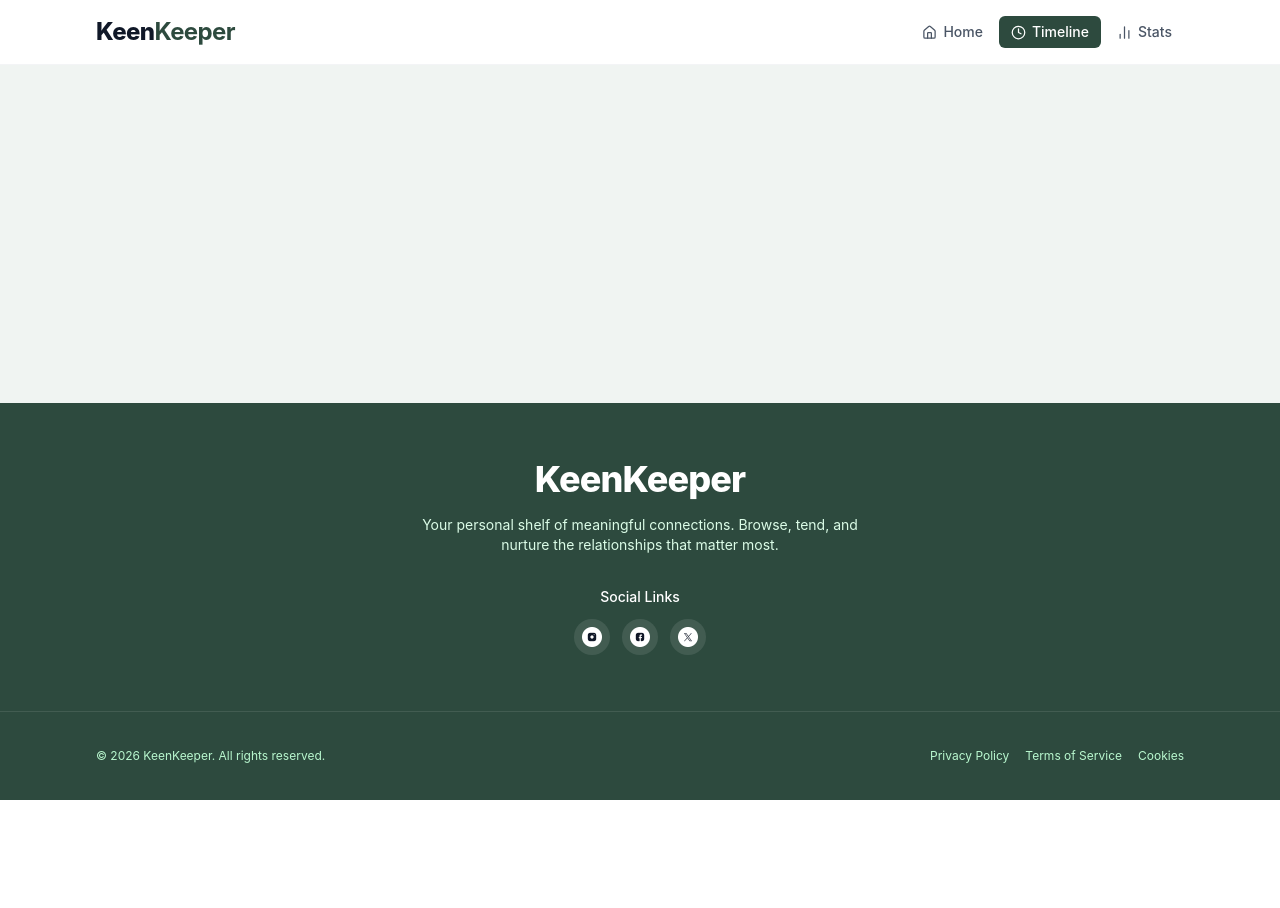
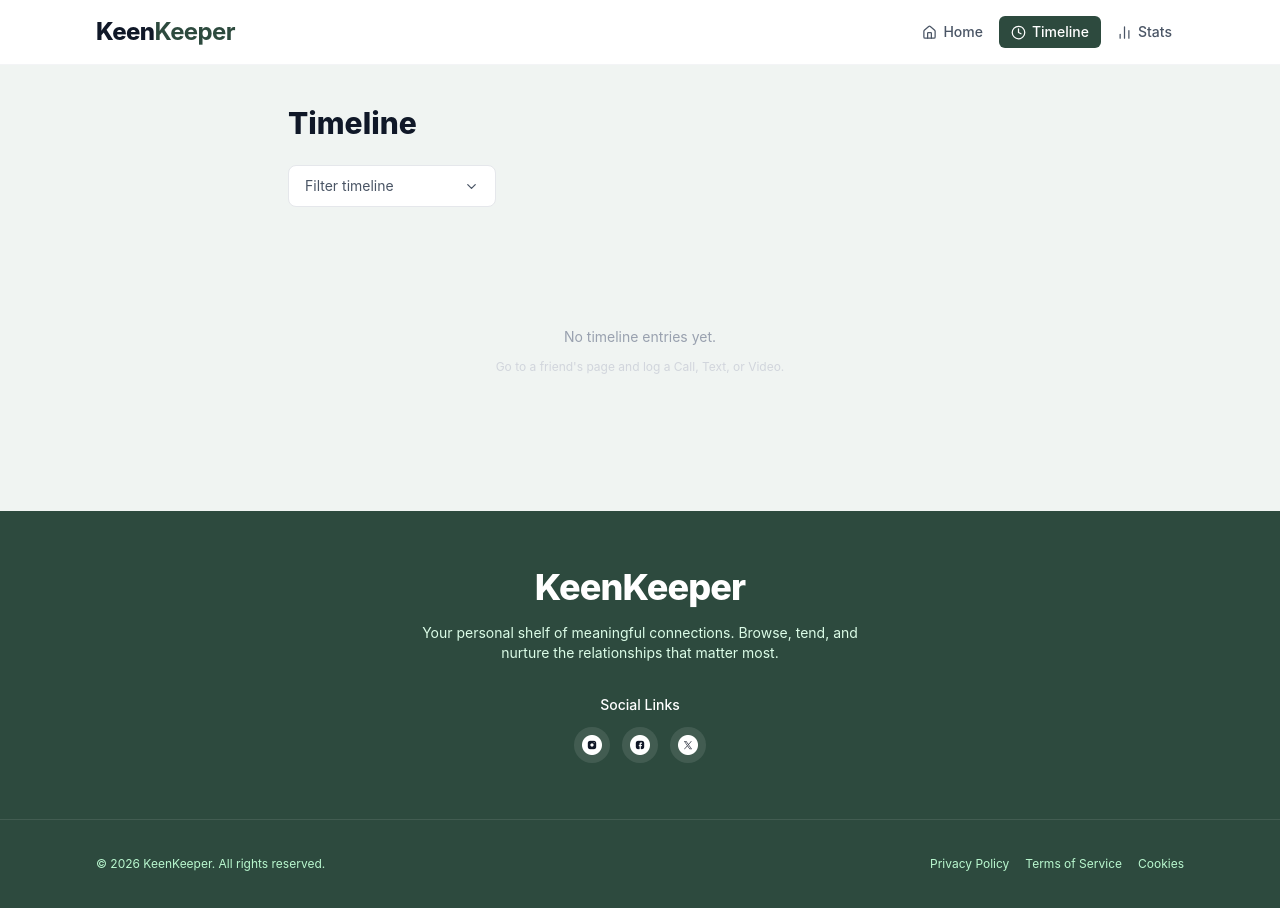
Before and after one commit to nilanjanajui/PH-Assignment-07-KeenKeeper, a React (Vite) app: page /timeline in a window 1280 px wide. Before the commit the page ends 800 px from the top, so only its background shows below. Built offline with nearby package versions, Linux system fonts and the light colour scheme.

Commit message:
time line

```diff
--- a/src/App.jsx
+++ b/src/App.jsx
@@ -3,6 +3,7 @@ import Navbar from './components/Navbar'
 import Footer from './components/Footer'
 import Home from './components/Home'
 import FriendDetails from './components/friendsDetails'
+import Timeline from './components/Timeline'
 
 
 export default function App() {
@@ -13,6 +14,7 @@ export default function App() {
         <Routes>
           <Route path="/" element={<Home />} />
           <Route path="/friend/:id" element={<FriendDetails />} />
+          <Route path="/timeline" element={<Timeline />} />
         </Routes>
       </main>
       <Footer />
--- /dev/null
+++ b/src/components/Timeline/index.jsx
@@ -0,0 +1,119 @@
+import { useState, useEffect } from "react"
+import { PhoneCall, MessageSquare, Video, ChevronDown } from "lucide-react"
+
+const typeConfig = {
+    Call: {
+        icon: PhoneCall,
+        iconBg: 'bg-gray-100',
+        iconColor: 'text-gray-600',
+    },
+    Text: {
+        icon: MessageSquare,
+        iconBg: 'bg-gray-100',
+        iconColor: 'text-gray-600',
+    },
+    Video: {
+        icon: Video,
+        iconBg: 'bg-gray-100',
+        iconColor: 'text-gray-600',
+    },
+}
+
+function formatDate(dateStr) {
+    return new Date(dateStr).toLocaleDateString('en-US', {
+        month: 'long', day: 'numeric', year: 'numeric'
+    })
+}
+
+export default function Timeline() {
+    const [entries, setEntries] = useState([])
+    const [filter, setFilter] = useState('All')
+    const [dropdownOpen, setDropdownOpen] = useState(false)
+
+    useEffect(() => {
+        const stored = JSON.parse(localStorage.getItem('timeline') || '[]')
+        setEntries(stored)
+    }, [])
+
+    const filterOptions = ['All', 'Call', 'Text', 'Video']
+
+    const filtered = filter === 'All'
+        ? entries
+        : entries.filter(e => e.type === filter)
+
+    return (
+        <div className="max-w-3xl mx-auto px-4 sm:px-6 lg:px-8 py-10 w-full">
+
+            {/* Heading */}
+            <h1 className="text-3xl font-extrabold text-gray-900 mb-6">Timeline</h1>
+
+            {/* Filter Dropdown */}
+            <div className="relative w-52 mb-6">
+                <button
+                    onClick={() => setDropdownOpen(o => !o)}
+                    className="w-full flex items-center justify-between bg-white border border-gray-200 rounded-lg px-4 py-2.5 text-sm text-gray-600 hover:border-gray-300 transition-colors"
+                >
+                    {filter === 'All' ? 'Filter timeline' : `Filter: ${filter}`}
+                    <ChevronDown size={15} className={`transition-transform ${dropdownOpen ? 'rotate-180' : ''}`} />
+                </button>
+
+                {dropdownOpen && (
+                    <div className="absolute top-full left-0 mt-1 w-full bg-white border border-gray-200 rounded-lg shadow-md z-10 overflow-hidden">
+                        {filterOptions.map(opt => (
+                            <button
+                                key={opt}
+                                onClick={() => {
+                                    setFilter(opt)
+                                    setDropdownOpen(false)
+                                }}
+                                className={`w-full text-left px-4 py-2.5 text-sm transition-colors
+                                    ${filter === opt
+                                        ? 'bg-[#2D4A3E] text-white'
+                                        : 'text-gray-600 hover:bg-gray-50'
+                                    }`}
+                            >
+                                {opt}
+                            </button>
+                        ))}
+                    </div>
+                )}
+            </div>
+
+            {/* Timeline Entries */}
+            {filtered.length === 0 ? (
+                <div className="flex flex-col items-center justify-center py-24 gap-3">
+                    <p className="text-gray-400 text-sm">No timeline entries yet.</p>
+                    <p className="text-gray-300 text-xs">Go to a friend's page and log a Call, Text, or Video.</p>
+                </div>
+            ) : (
+                <div className="flex flex-col gap-3">
+                    {filtered.map(entry => {
+                        const config = typeConfig[entry.type] ?? typeConfig['Call']
+                        const EntryIcon = config.icon
+                        return (
+                            <div
+                                key={entry.id}
+                                className="bg-white rounded-xl px-5 py-4 border border-gray-100 flex items-center gap-4"
+                            >
+                                {/* Icon */}
+                                <div className={`w-10 h-10 rounded-full flex items-center justify-center shrink-0 ${config.iconBg}`}>
+                                    <EntryIcon size={18} className={config.iconColor} />
+                                </div>
+
+                                {/* Content */}
+                                <div>
+                                    <p className="text-sm text-gray-900">
+                                        <span className="font-bold">{entry.type}</span>
+                                        {' '}
+                                        <span className="text-gray-500">with {entry.friendName}</span>
+                                    </p>
+                                    <p className="text-xs text-gray-400 mt-0.5">{formatDate(entry.date)}</p>
+                                </div>
+                            </div>
+                        )
+                    })}
+                </div>
+            )}
+        </div>
+    )
+}
```
